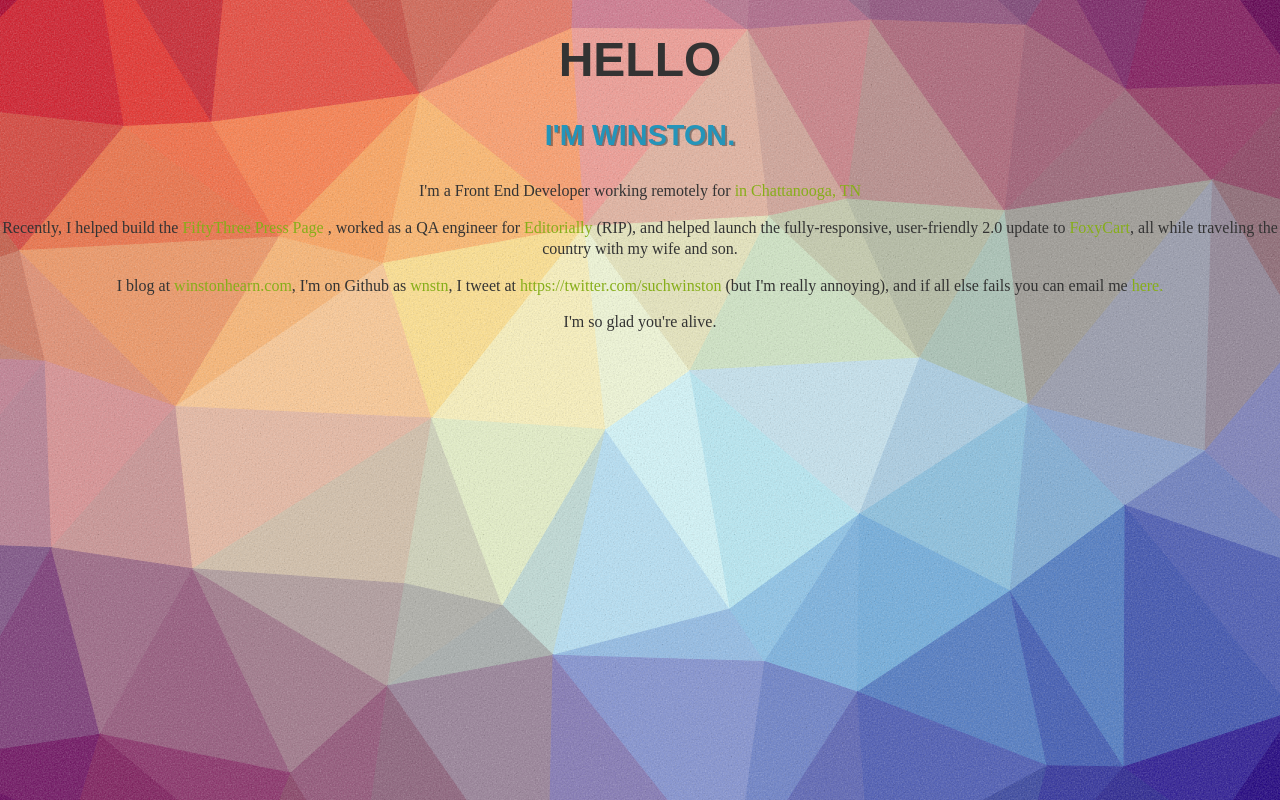
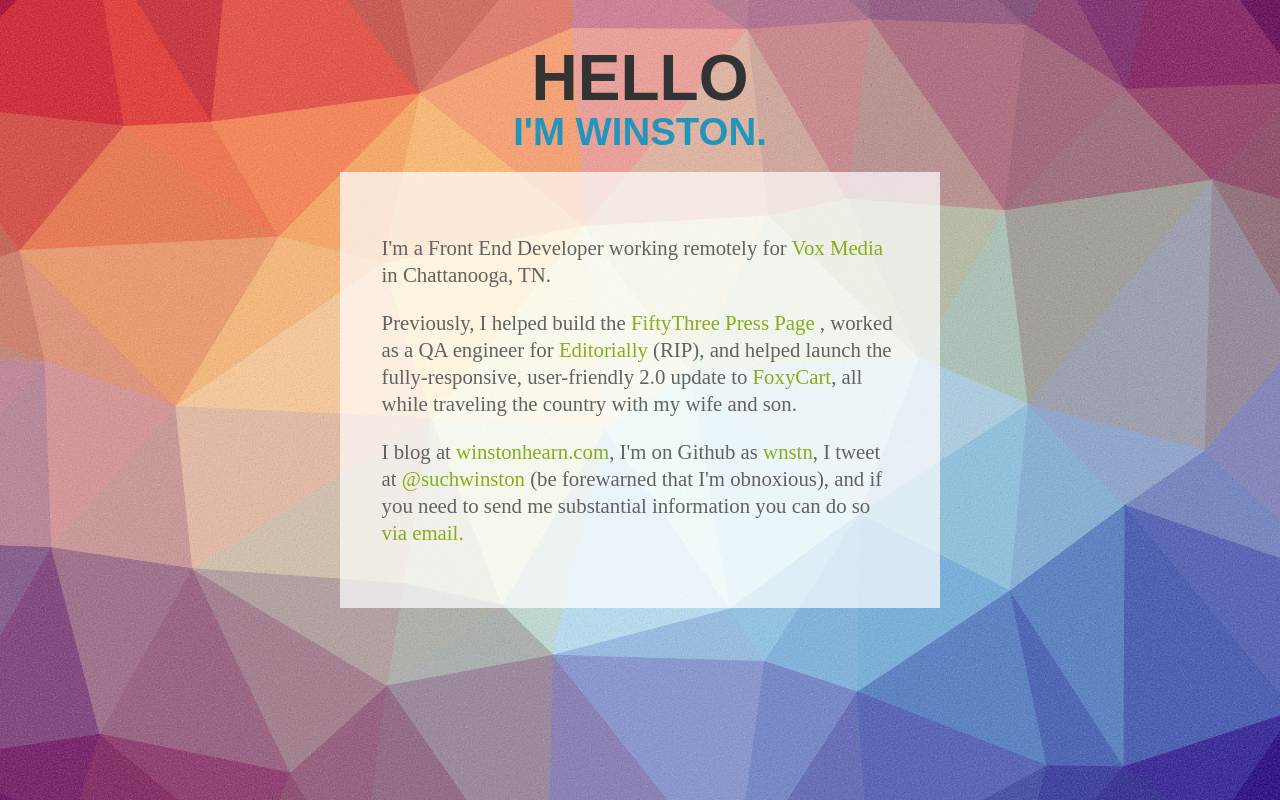
Before and after one commit to wnstn/charm-bomb, a website: page src/index.html in a window 1280 px wide. Drawn offline with nearby package versions, Linux system fonts and the light colour scheme; files that its build step writes are made by us from their sources.

Commit message:
Finished replicating styles that bourbon had previously been providing. Site is ready for initial deploy.

```diff
--- a/gulpfile.js
+++ b/gulpfile.js
@@ -38,7 +38,7 @@
 
   gulp.watch("./src/sass/*.scss", ['sass']);
   gulp.watch('./src/content/*.md', ['markdown']);
-  gulp.watch('./src/templates/*.html', ['buildpage']);
+  gulp.watch(['./src/templates/*.html', './src/css/*css'], ['buildpage']);
   gulp.watch("public/*.html").on('change', reload);
 });
 
--- a/src/sass/_site.scss
+++ b/src/sass/_site.scss
@@ -1,3 +1,7 @@
+* {
+  box-sizing: border-box;
+}
+
 html {
   background-attachment: fixed;
   background-size:cover;
@@ -17,6 +21,8 @@
 h1, h2, h3, h4 {
   font-family: $header-font-family;
   font-weight: $header-font-weight;
+  margin-top: 0;
+  margin-bottom: 0;
   text-transform: uppercase;
 }
 
@@ -40,14 +46,19 @@
 
 
 #greeting {
+  margin-top: 50px;
   text-align: center;
+  width: 100%;
 
-  @include breakpoint($tablet-wide) {
-    margin-top: 50px;
+  h1 {
+  font-size: 4rem;
+  line-height: 3.6rem;
   }
 
-  h3 {
+  h2 {
     color: $blue;
+    line-height: 3rem;
+    margin-bottom: 1rem;
     text-shadow:  2px 1px 0px rgba($gray-dark, .5);
 
     @include breakpoint($tablet-wide) {
@@ -56,18 +67,19 @@
   }
 }
 
-.copy {
-  background-color: $white;
+.body {
+  background-color: rgba($white, .7);
   font-size: 1.3rem;
   color: lighten($gray, 5%);
   width: 90%;
   margin: 0 auto;
-  margin-bottom: 3em;
+  padding: 1em;
   text-align: left;
-  padding: 2em;
 
   @include breakpoint($tablet-wide) {
-    // make it half width
+    max-width: 600px;
+    margin-bottom: 3em;
 
+    padding: 2em;
   }
 }
--- a/src/sass/_variables.scss
+++ b/src/sass/_variables.scss
@@ -1,8 +1,8 @@
 $base-value: 16;
 
-$tablet: new-breakpoint(min-width 490px 12);
-$tablet-wide: new-breakpoint(min-width 800px 12);
-$desktop: new-breakpoint(min-width 1025px 12);
+$tablet: min-width 490px;
+$tablet-wide: min-width 800px;
+$desktop: min-width 1025px;
 
 /* TYPOGRAPHY */
 
--- a/src/templates/index-content.html
+++ b/src/templates/index-content.html
@@ -1,6 +1,7 @@
 <h1 id="hello">Hello</h1>
-<h3 id="i-m-winston-">I&#39;m Winston.</h3>
-<p>I&#39;m a Front End Developer working remotely for <a href="http://voxmedia.com">in Chattanooga, TN</a></p>
-<p>Recently, I helped build the <a href="http://press.fiftythree.com">FiftyThree Press Page</a> , worked as a QA engineer for <a href="http://editorially.com">Editorially</a> (RIP), and helped launch the fully-responsive, user-friendly 2.0 update to <a href="http://foxycart.com">FoxyCart</a>, all while traveling the country with my wife and son.</p>
-<p>I blog at <a href="http://winstonhearn.com">winstonhearn.com</a>, I&#39;m on Github as <a href="https://github.com/wnstn/">wnstn</a>, I tweet at <a href="@suchwinston">https://twitter.com/suchwinston</a> (but I&#39;m really annoying), and if all else fails you can email me <a href="mailto:hello@wnstn.com">here.</a></p>
-<p>I&#39;m so glad you&#39;re alive.</p>
+<h2 id="i-m-winston-">I&#39;m Winston.</h2>
+<div class="body">
+
+<p>I&#39;m a Front End Developer working remotely for <a href="http://voxmedia.com">Vox Media</a> in Chattanooga, TN.</p>
+<p>Previously, I helped build the <a href="http://press.fiftythree.com">FiftyThree Press Page</a> , worked as a QA engineer for <a href="http://editorially.com">Editorially</a> (RIP), and helped launch the fully-responsive, user-friendly 2.0 update to <a href="http://foxycart.com">FoxyCart</a>, all while traveling the country with my wife and son.</p>
+<p>I blog at <a href="http://winstonhearn.com">winstonhearn.com</a>, I&#39;m on Github as <a href="https://github.com/wnstn/">wnstn</a>, I tweet at <a href="https://twitter.com/suchwinston">@suchwinston</a> (be forewarned that I&#39;m obnoxious), and if you need to send me substantial information you can do so <a href="mailto:hello@wnstn.com">via email.</a></p>
```
Also changed, not shown: public/index.html (+1 -1 lines), src/content/index-content.md (+5 -5 lines), src/css/app.css.
